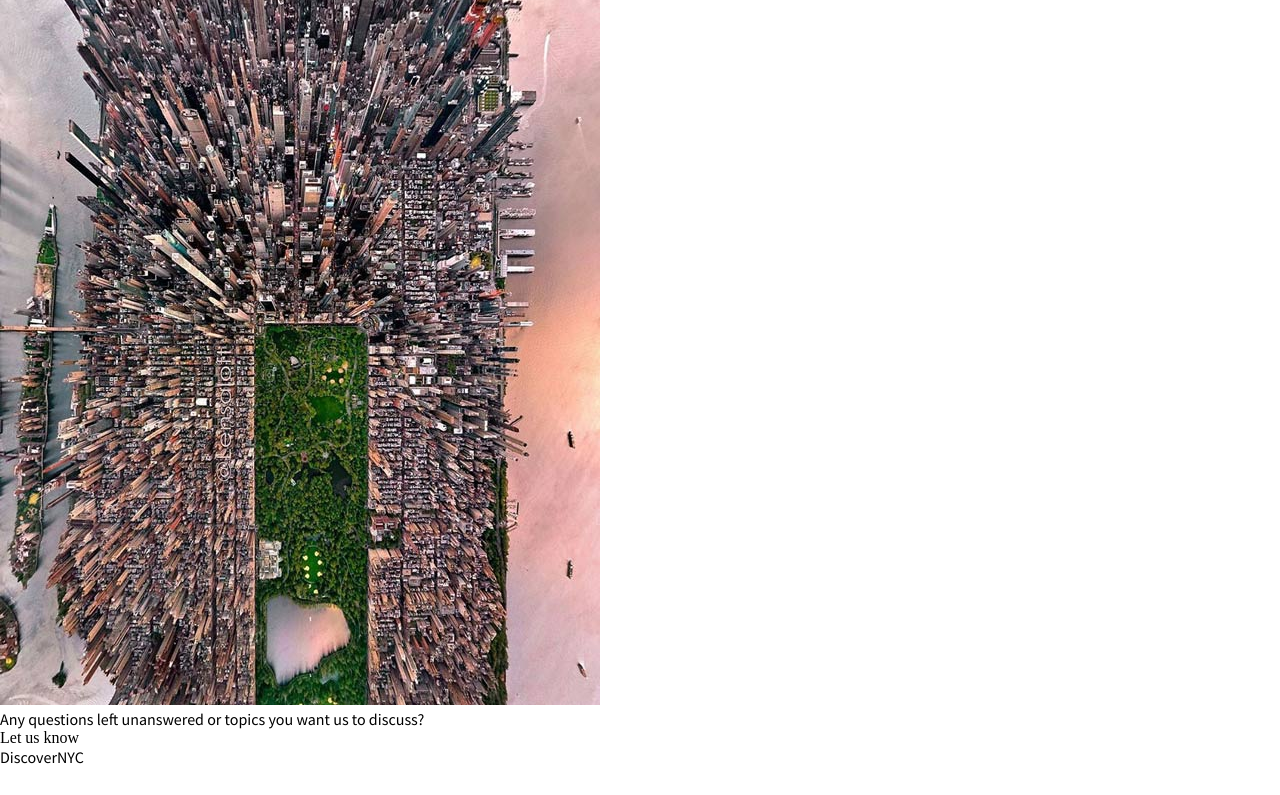
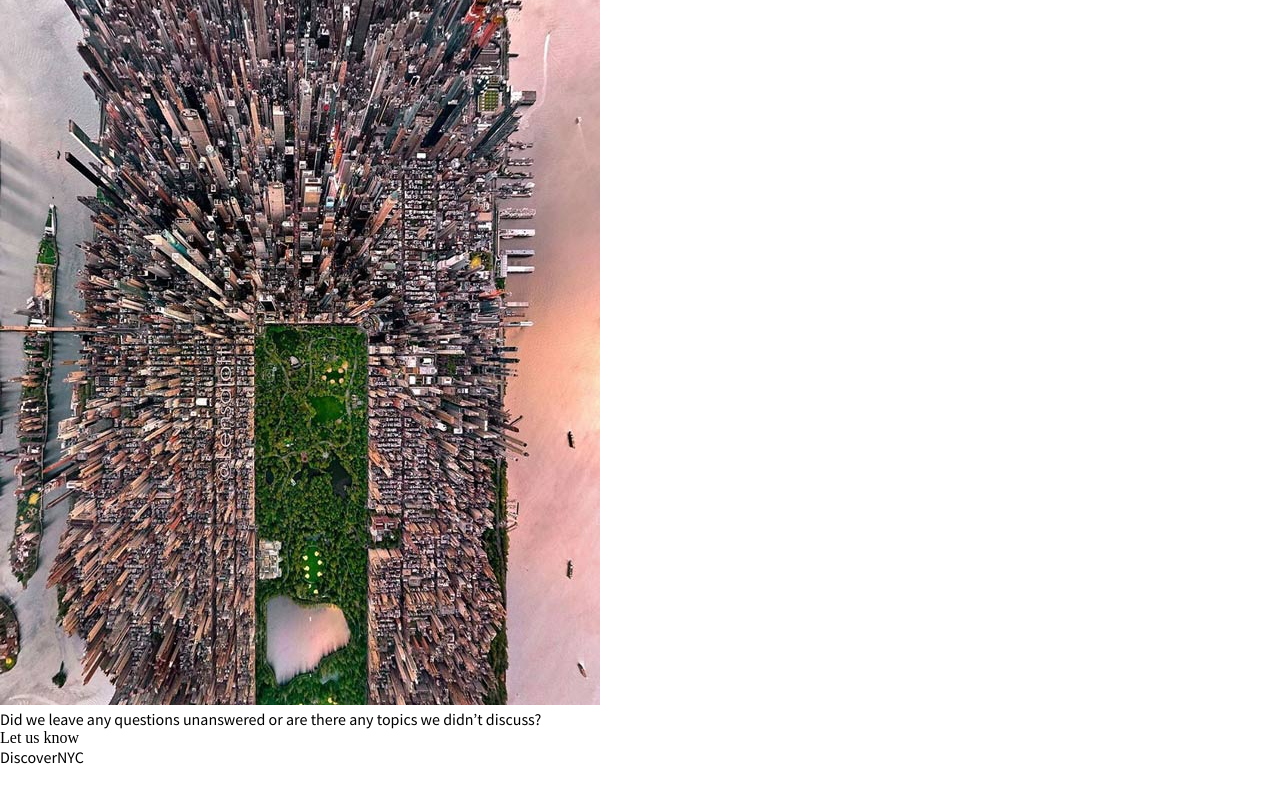
Before and after one commit to BMK-MEG11/discovernyc, a plain HTML site: page index.html in a window 1280 px wide. Shown: the part 1561-2356 px from the top of the page. Drawn offline with Linux system fonts and the light colour scheme.

Commit message:
chore(index.html): changed slogan text

```diff
--- a/index.html
+++ b/index.html
@@ -94,7 +94,7 @@
  </main>
  <footer>
      <div class="container-contact-us">
-         <p class="contact-us-slogan">Any questions left unanswered or topics you want us to discuss?</p>
+         <p class="contact-us-slogan">Did we leave any questions unanswered or are there any topics we didn’t discuss?</p>
          <a class="button">Let us know</a>
      </div>
      <div>
```
